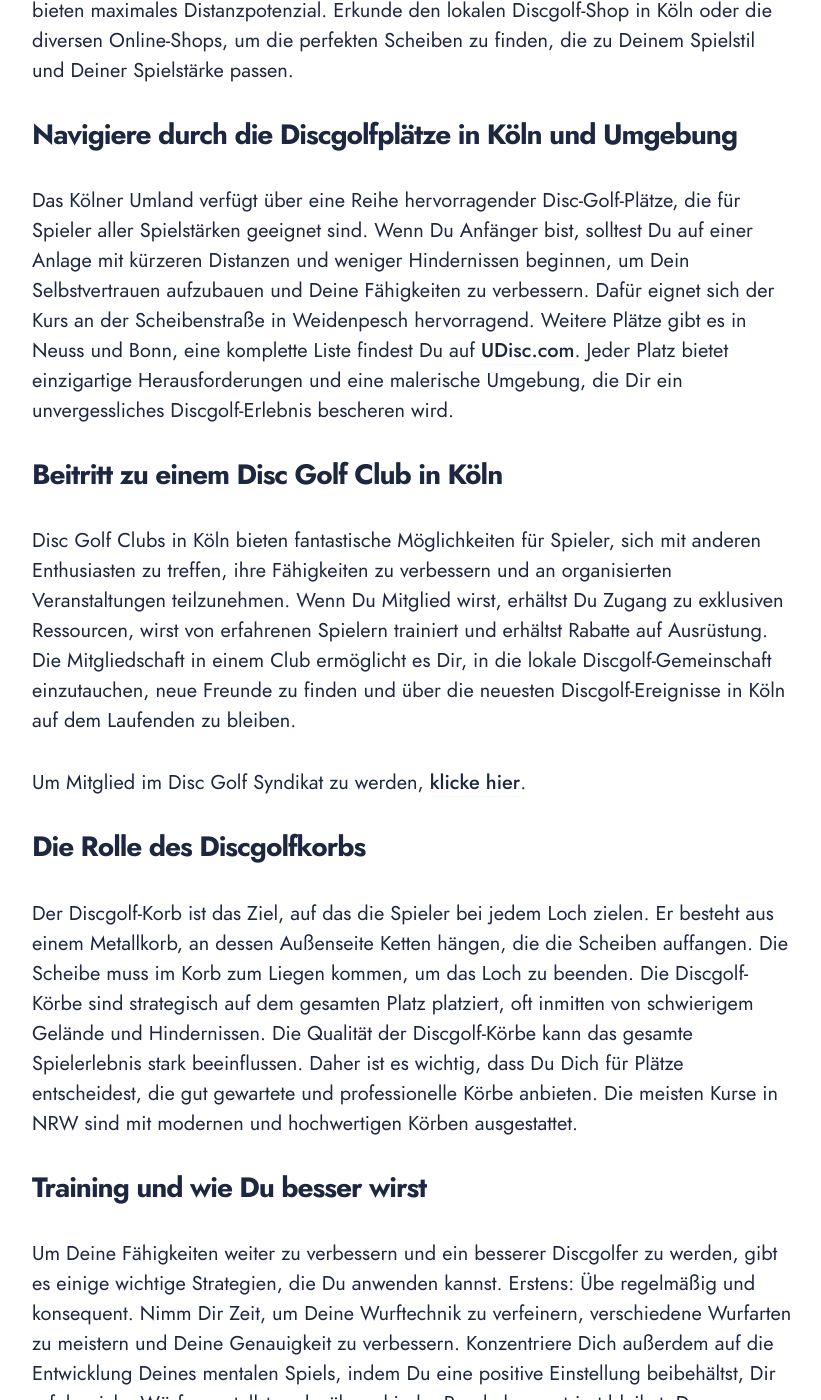
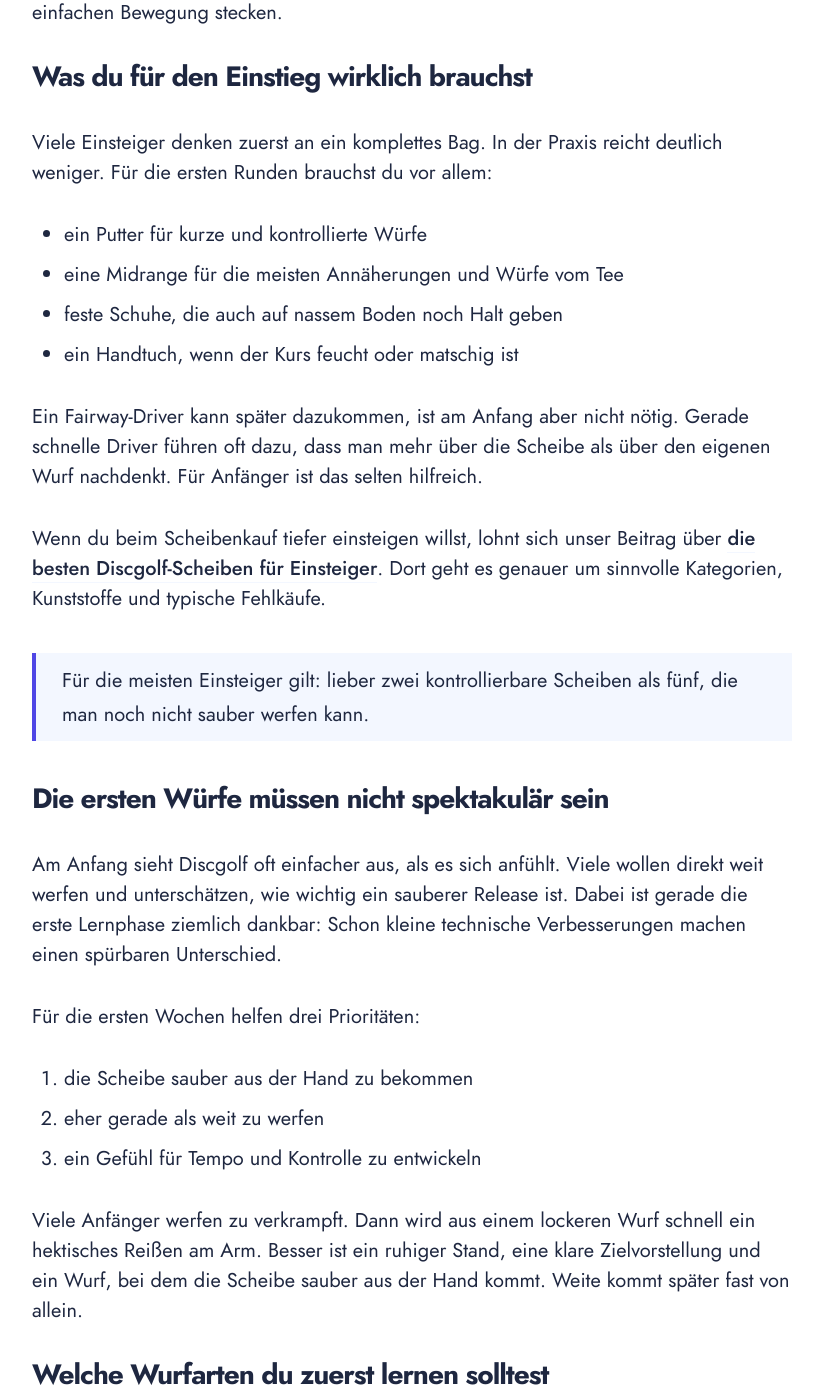
Before and after one commit to maxgreive/syndikat-web, a Jekyll site: the page built from _posts/2023-06-01-leitfaden-fuer-einsteiger.md, in a window 1280 px wide and 1400 px high, scrolled down 1151 px. Shown: the whole window, without its empty margins (228-1049 px from the left). Built offline with Jekyll 4.4.1, drawn with Linux system fonts in a browser that asks for light colours; some of the changed text lies outside the part shown.

Commit message:
refresh einsteiger leitfaden

```diff
--- a/_posts/2023-06-01-leitfaden-fuer-einsteiger.md
+++ b/_posts/2023-06-01-leitfaden-fuer-einsteiger.md
@@ -1,36 +1,111 @@
 ---
 layout: post
-title: "Disc Golf in Köln: Ein Leitfaden für Einsteiger"
+date: 2026-04-15
+title: "Leitfaden für Discgolf-Einsteiger"
+description: Ein kompakter Leitfaden für Discgolf-Einsteiger mit den wichtigsten Grundlagen zu Ausrüstung, Würfen und den ersten Runden.
 image: /assets/images/posts/beginner.jpg
 thumbnail: /assets/images/posts/thumbnails/beginner.jpg
 tags: einsteiger
 author: max
 ---
 
-Willkommen in der aufregenden Welt des Discgolfs in Köln! Egal, ob Du ein Anfänger bist, der das Spiel erlernen möchte, oder ein erfahrener Spieler, der seinen Horizont erweitern möchte – Köln bietet eine lebendige Discgolf-Szene, die Dich sicher in ihren Bann ziehen wird. In diesem Artikel gehen wir auf die Grundlagen des Discgolfs ein, von der Auswahl der richtigen Scheiben bis zum Verständnis der Feinheiten des Sports. Wir beleuchten auch, wie Du in Köln einem Disc Golf Club beitreten kannst und wie wichtig es ist, den perfekten Disc Golf Korb zu finden.
+Wer mit Discgolf anfängt, landet schnell bei denselben Fragen: Welche Scheiben brauche ich wirklich? Muss ich direkt verschiedene Wurfarten können? Und warum fliegt die Scheibe nie so wie bei den anderen? Die gute Nachricht ist: Für den Einstieg musst du längst nicht alles auf einmal beherrschen. Ein paar Grundlagen reichen, damit die ersten Runden Spaß machen und nicht in Frust enden.
 
-## Disc-Golf-Scheiben: Was Einsteiger wissen müssen
+## Was ist Discgolf überhaupt?
 
-Eines der ersten Dinge, die Du als Discgolfer benötigst, ist ein Satz Discs. Ähnlich wie bei herkömmlichen Golfschlägern gibt es verschiedene Arten von Disc-Golf-Scheiben, die jeweils einen anderen Zweck erfüllen. Als Anfänger empfiehlt es sich, mit einem Basis-Set zu beginnen, das aus einer Putter-, einer Mid-Range- und eventuell auch einer Driver-Scheibe besteht. Putter-Scheiben sind für präzise Würfe auf kurze Distanzen gedacht, Mid-Range-Scheiben bieten Vielseitigkeit für mittlere Distanzen und Driver-Scheiben bieten maximales Distanzpotenzial. Erkunde den lokalen Discgolf-Shop in Köln oder die diversen Online-Shops, um die perfekten Scheiben zu finden, die zu Deinem Spielstil und Deiner Spielstärke passen.
+Discgolf funktioniert ähnlich wie klassisches Golf, nur dass statt Ball und Schläger mit Wurfscheiben gespielt wird. Ziel ist es, die Scheibe mit möglichst wenigen Würfen in einen Korb zu befördern. Gespielt wird auf Bahnen mit unterschiedlichen Längen, Hindernissen und Wurfwinkeln.
 
-## Navigiere durch die Discgolfplätze in Köln und Umgebung
+Der Reiz liegt genau darin, dass der Sport schnell zugänglich ist und trotzdem lange spannend bleibt. Du kannst ohne große Einstiegshürde loslegen, merkst aber trotzdem schon nach wenigen Runden, wie viel Technik, Gefühl und Taktik in einer eigentlich einfachen Bewegung stecken.
 
-Das Kölner Umland verfügt über eine Reihe hervorragender Disc-Golf-Plätze, die für Spieler aller Spielstärken geeignet sind. Wenn Du Anfänger bist, solltest Du auf einer Anlage mit kürzeren Distanzen und weniger Hindernissen beginnen, um Dein Selbstvertrauen aufzubauen und Deine Fähigkeiten zu verbessern. Dafür eignet sich der Kurs an der Scheibenstraße in Weidenpesch hervorragend. Weitere Plätze gibt es in Neuss und Bonn, eine komplette Liste findest Du auf [UDisc.com](https://udisc.com). Jeder Platz bietet einzigartige Herausforderungen und eine malerische Umgebung, die Dir ein unvergessliches Discgolf-Erlebnis bescheren wird.
+## Was du für den Einstieg wirklich brauchst
 
-## Beitritt zu einem Disc Golf Club in Köln
+Viele Einsteiger denken zuerst an ein komplettes Bag. In der Praxis reicht deutlich weniger. Für die ersten Runden brauchst du vor allem:
 
-Disc Golf Clubs in Köln bieten fantastische Möglichkeiten für Spieler, sich mit anderen Enthusiasten zu treffen, ihre Fähigkeiten zu verbessern und an organisierten Veranstaltungen teilzunehmen. Wenn Du Mitglied wirst, erhältst Du Zugang zu exklusiven Ressourcen, wirst von erfahrenen Spielern trainiert und erhältst Rabatte auf Ausrüstung. Die Mitgliedschaft in einem Club ermöglicht es Dir, in die lokale Discgolf-Gemeinschaft einzutauchen, neue Freunde zu finden und über die neuesten Discgolf-Ereignisse in Köln auf dem Laufenden zu bleiben.
+- ein Putter für kurze und kontrollierte Würfe
+- eine Midrange für die meisten Annäherungen und Würfe vom Tee
+- feste Schuhe, die auch auf nassem Boden noch Halt geben
+- ein Handtuch, wenn der Kurs feucht oder matschig ist
 
-Um Mitglied im Disc Golf Syndikat zu werden, [klicke hier](/register/).
+Ein Fairway-Driver kann später dazukommen, ist am Anfang aber nicht nötig. Gerade schnelle Driver führen oft dazu, dass man mehr über die Scheibe als über den eigenen Wurf nachdenkt. Für Anfänger ist das selten hilfreich.
 
-## Die Rolle des Discgolfkorbs
+Wenn du beim Scheibenkauf tiefer einsteigen willst, lohnt sich unser Beitrag über [die besten Discgolf-Scheiben für Einsteiger](/blog/die-besten-scheiben-fuer-discgolf-einsteiger/). Dort geht es genauer um sinnvolle Kategorien, Kunststoffe und typische Fehlkäufe.
 
-Der Discgolf-Korb ist das Ziel, auf das die Spieler bei jedem Loch zielen. Er besteht aus einem Metallkorb, an dessen Außenseite Ketten hängen, die die Scheiben auffangen. Die Scheibe muss im Korb zum Liegen kommen, um das Loch zu beenden. Die Discgolf-Körbe sind strategisch auf dem gesamten Platz platziert, oft inmitten von schwierigem Gelände und Hindernissen. Die Qualität der Discgolf-Körbe kann das gesamte Spielerlebnis stark beeinflussen. Daher ist es wichtig, dass Du Dich für Plätze entscheidest, die gut gewartete und professionelle Körbe anbieten. Die meisten Kurse in NRW sind mit modernen und hochwertigen Körben ausgestattet.
+> Für die meisten Einsteiger gilt: lieber zwei kontrollierbare Scheiben als fünf, die man noch nicht sauber werfen kann.
 
-## Training und wie Du besser wirst
+## Die ersten Würfe müssen nicht spektakulär sein
 
-Um Deine Fähigkeiten weiter zu verbessern und ein besserer Discgolfer zu werden, gibt es einige wichtige Strategien, die Du anwenden kannst. Erstens: Übe regelmäßig und konsequent. Nimm Dir Zeit, um Deine Wurftechnik zu verfeinern, verschiedene Wurfarten zu meistern und Deine Genauigkeit zu verbessern. Konzentriere Dich außerdem auf die Entwicklung Deines mentalen Spiels, indem Du eine positive Einstellung beibehältst, Dir erfolgreiche Würfe vorstellst und während jeder Runde konzentriert bleibst. Das Studieren professioneller Discgolfer und das Beobachten ihrer Techniken kann ebenfalls wertvolle Einsichten und Inspiration liefern. Schließlich solltest Du aktiv an lokalen Discgolf-Veranstaltungen und -Wettbewerben teilnehmen, um Dich selbst herauszufordern und wertvolle Erfahrungen zu sammeln, während Du an der Seite erfahrenerer Spieler spielst. Denk daran, dass ständiges Üben, mentale Stärke und der Wille, sich zu verbessern, die Grundsteine dafür sind, ein erfahrener und selbstbewusster Discgolfer zu werden.
+Am Anfang sieht Discgolf oft einfacher aus, als es sich anfühlt. Viele wollen direkt weit werfen und unterschätzen, wie wichtig ein sauberer Release ist. Dabei ist gerade die erste Lernphase ziemlich dankbar: Schon kleine technische Verbesserungen machen einen spürbaren Unterschied.
+
+Für die ersten Wochen helfen drei Prioritäten:
+
+1. die Scheibe sauber aus der Hand zu bekommen
+2. eher gerade als weit zu werfen
+3. ein Gefühl für Tempo und Kontrolle zu entwickeln
+
+Viele Anfänger werfen zu verkrampft. Dann wird aus einem lockeren Wurf schnell ein hektisches Reißen am Arm. Besser ist ein ruhiger Stand, eine klare Zielvorstellung und ein Wurf, bei dem die Scheibe sauber aus der Hand kommt. Weite kommt später fast von allein.
+
+## Welche Wurfarten du zuerst lernen solltest
+
+Es ist verlockend, direkt alles mitzunehmen: Rückhand, Vorhand, Anlauf, Flexlines, Putten aus jeder Lage. In der Realität ist es sinnvoller, sich erst ein kleines Fundament aufzubauen.
+
+### 1. Standstill-Rückhand
+
+Die klassische Rückhand aus dem Stand ist für viele der beste Einstieg. Ohne Anlauf kannst du dich besser auf Timing, Griff und Release konzentrieren. Wer aus dem Stand sauber wirft, hat später mit Anlauf meistens deutlich weniger Baustellen.
+
+### 2. Putten aus kurzer Distanz
+
+Putten entscheidet zwar selten über den Spaß an der ersten Runde, aber früh ein Gefühl für kurze Würfe zu entwickeln hilft enorm. Es geht am Anfang nicht darum, aus zehn Metern alles zu treffen. Wichtiger ist, aus kurzen Distanzen ruhig und wiederholbar zu werfen.
+
+### 3. Kontrollierte Annäherungen
+
+Viele Schläge gehen nicht auf dem Tee verloren, sondern bei Würfen zwischen 20 und 60 Metern. Wer hier ruhig bleibt und lieber sicher vor den Korb spielt, spart schnell viele Würfe.
+
+## Welche Fehler Einsteiger am Anfang oft machen
+
+Ein paar typische Anfängerfehler tauchen fast immer auf. Wenn du sie kennst, sparst du dir unnötigen Frust.
+
+### Zu schnelle Scheiben kaufen
+
+Schnelle Driver sehen spannend aus, helfen aber am Anfang selten. Wenn die Technik noch nicht sitzt, fliegen langsamere Scheiben meistens kontrollierter und oft sogar weiter.
+
+### Zu viel Kraft statt sauberer Technik
+
+Mehr Kraft bedeutet nicht automatisch bessere Würfe. Gerade bei den ersten Runden bringt eine ruhige, saubere Bewegung deutlich mehr.
+
+### Alles gleichzeitig lernen wollen
+
+Rückhand, Vorhand, Putten, Anlauf, Spezialwürfe: Das kommt alles später. Für den Einstieg reichen wenige Grundlagen.
+
+### Nur auf Distanz schauen
+
+Die Scheibe 20 Meter weiter zu werfen bringt wenig, wenn sie dafür 30 Meter vom Ziel wegfliegt. Kontrolle ist am Anfang wichtiger als Länge.
+
+## Verhalten auf dem Kurs gehört von Anfang an dazu
+
+Discgolf ist unkompliziert, aber nicht regellos. Ein angenehmer Einstieg hängt auch davon ab, wie du dich auf dem Kurs bewegst. Ein paar Dinge solltest du dir früh angewöhnen:
+
+- Rücksicht auf andere Spieler und Spaziergänger nehmen
+- erst werfen, wenn der Bereich frei ist
+- zügig spielen, ohne hektisch zu werden
+- den Kurs sauber hinterlassen
+
+Wenn du bei Regeln oder Vereinsabläufen unsicher bist, findest du in unseren [FAQ](/faq/) die wichtigsten Antworten gesammelt.
+
+## Wie du als Anfänger sinnvoll Fortschritte machst
+
+Der größte Fehler nach den ersten motivierten Runden ist oft, zu schnell zu viel zu wollen. Neue Scheiben, neue Techniktipps, neue Videos, neue Würfe. Das fühlt sich produktiv an, bremst aber häufig eher aus.
+
+Besser funktioniert meistens diese Reihenfolge:
+
+1. ein paar lockere Runden spielen
+2. mit wenigen Scheiben wiederholbare Würfe aufbauen
+3. gezielt an kurzen Putts und geraden Würfen arbeiten
+4. sich dann Feedback von anderen Spielern holen
+
+Genau deshalb ist es oft sinnvoll, nicht nur allein zu spielen. Wenn du in Köln unterwegs bist, kannst du beim [Training](/training/) oder bei unseren [Events](/events/) schnell ein Gefühl dafür bekommen, wie andere an ihre Runden herangehen. Zwei konkrete Hinweise auf dem Platz bringen meistens mehr als zehn weitere YouTube-Videos.
 
 ## Fazit
 
-Dich als Anfänger auf eine Discgolf-Reise in Köln zu begeben, ist eine aufregende Erfahrung. Viel Spaß dabei!
+Discgolf wirkt am Anfang technisch, ist im Kern aber ein sehr zugänglicher Sport. Du brauchst keine große Ausrüstung, kein kompliziertes Setup und auch keine perfekte Technik für die erste Runde. Wichtiger ist, mit überschaubarem Material anzufangen, auf Kontrolle statt Kraft zu setzen und dir Zeit für die Grundlagen zu geben.
+
+Wenn du als Nächstes die passende Ausrüstung eingrenzen willst, lies weiter bei unseren [Scheiben-Empfehlungen für Einsteiger](/blog/die-besten-scheiben-fuer-discgolf-einsteiger/). Und wenn du lieber direkt mit anderen spielen möchtest, findest du über [Training](/training/) und [Events](/events/) den einfachsten Einstieg in die Runde.
```
